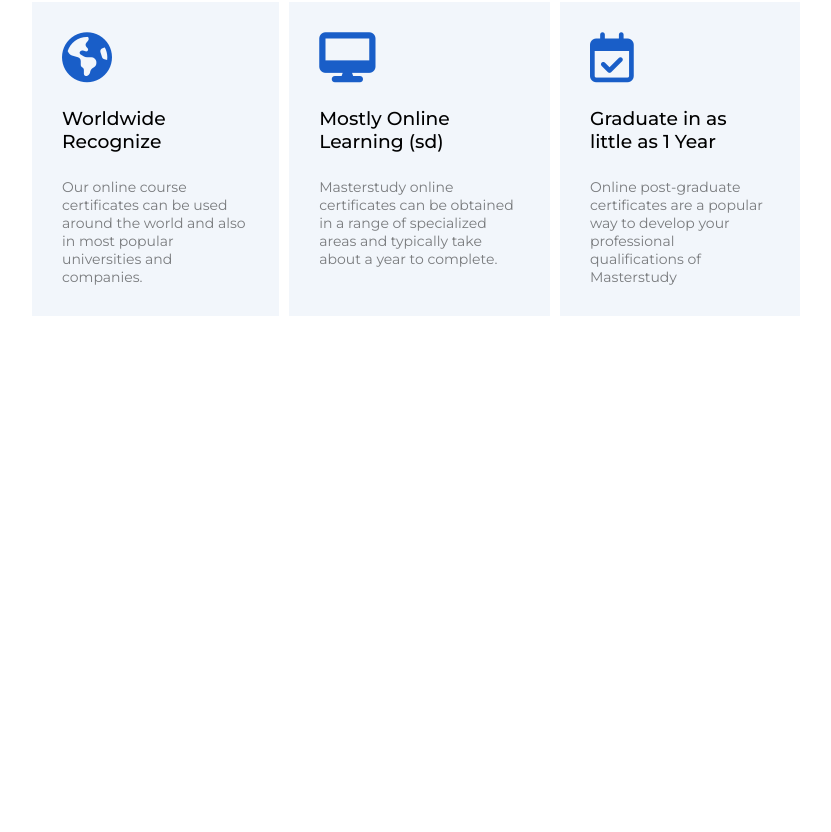
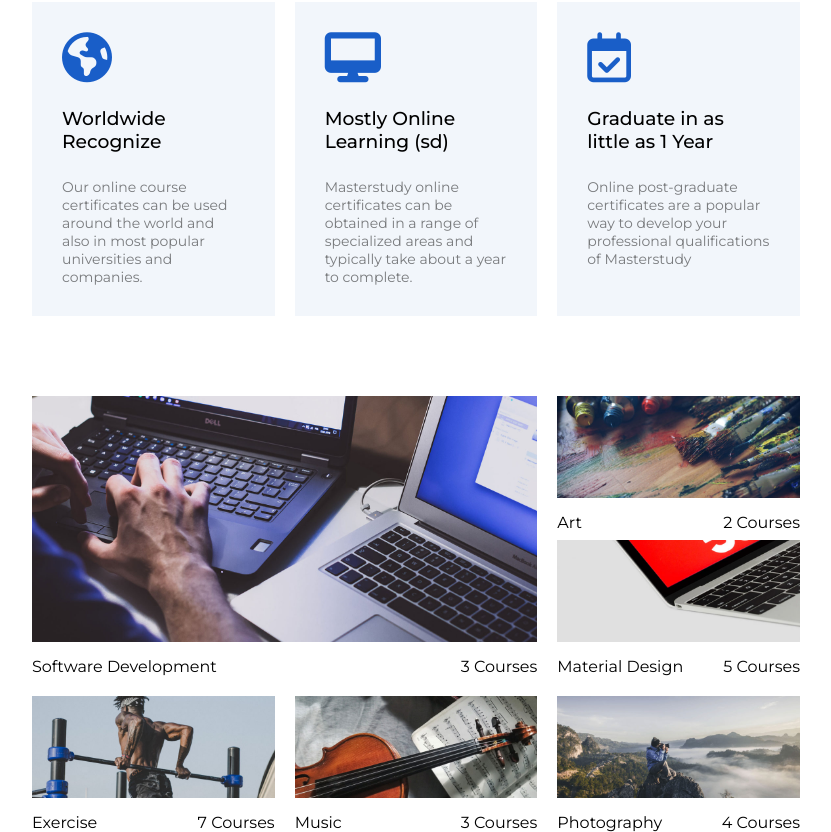
Before and after one commit to michelearcopinto/proj-html-vuejs, a Vue app: page / in a window 1280 px wide. Shown: the part 656-1488 px from the top of the page, without its empty margins (224-1055 px from the left). Before the commit the page ends 1092 px from the top, so only its background shows below. Built offline with nearby package versions, Linux system fonts and the light colour scheme.

Commit message:
feat: courses grid done

```diff
--- a/src/components/AppMain.vue
+++ b/src/components/AppMain.vue
@@ -1,10 +1,11 @@
 <script>
-// import
+import { store } from "../store";
 
 export default {
   name: "AppMain",
   data() {
     return {
+      store,
       cardsArray: [
         {
           icon: "fa-solid fa-earth-americas",
@@ -78,7 +79,30 @@ export default {
       </div>
     </section>
     <section id="courses-grid">
-      <div></div>
+      <div
+        v-for="course in store.coursesGridArray"
+        class="category-card"
+        :class="course.doubleCourse ? 'double-card' : ''"
+      >
+        <div>
+          <figure>
+            <img :src="course.imgPath" alt="" />
+          </figure>
+          <div class="category-infos">
+            <span>{{ course.nameCategory }}</span>
+            <span> {{ course.courses.length }} Courses</span>
+          </div>
+        </div>
+        <div>
+          <figure v-show="course.doubleCourse">
+            <img :src="course.imgPath2" alt="" />
+          </figure>
+          <div v-show="course.doubleCourse" class="category-infos">
+            <span>{{ course.nameCategory2 }}</span>
+            <span> {{ course.courses2.length }} Courses</span>
+          </div>
+        </div>
+      </div>
     </section>
   </main>
 </template>
@@ -86,6 +110,12 @@ export default {
 <style lang="scss" scoped>
 @use "../styles/partials/variables" as *;
 @use "../styles/partials/mixins" as *;
+
+.double-card {
+  display: flex;
+  flex-direction: column;
+  justify-content: space-between;
+}
 
 main {
   width: 60%;
@@ -163,10 +193,11 @@ main {
 
   #cta-cards {
     display: flex;
-    gap: 10px;
-    margin-bottom: 120px;
+    gap: 20px;
+    margin-bottom: 80px;
 
     div {
+      width: calc(100% / 3);
       background-color: $background-cta-card;
       padding: 30px;
       display: flex;
@@ -195,6 +226,40 @@ main {
   }
 
   #courses-grid {
+    display: flex;
+    flex-wrap: wrap;
+    gap: 20px;
+
+    .category-card {
+      width: calc((100% / 3) - 20px + (20px / 3));
+
+      &:hover {
+        cursor: pointer;
+      }
+
+      figure {
+        overflow: hidden;
+
+        img {
+          transition: transform 0.4s ease;
+        }
+
+        &:hover img {
+          transform: scale(1.05);
+        }
+      }
+
+      .category-infos {
+        width: 100%;
+        display: flex;
+        justify-content: space-between;
+        padding-top: 15px;
+      }
+    }
+
+    .category-card:first-child {
+      width: calc((100% / 3) * 2 - 20px + (20px / 3 * 2));
+    }
   }
 }
 </style>
--- a/src/store.js
+++ b/src/store.js
@@ -3,160 +3,167 @@ import { reactive } from "vue";
 export const store = reactive({
   coursesGridArray: [
     {
-      imgPath: "./assets/img/cat_1-1540x750.jpg",
+      imgPath: "./src/assets/img/cat_1-1540x750.jpg",
       nameCategory: "Software Development",
+      doubleCourse: false,
       courses: [
         {
-          imgPath: "./assets/img/c_1-software-development.png",
+          imgPath: "./src/assets/img/c_1-software-development.png",
           nameCourse: "Web Coding and Apache Basics theory",
           average_vote: 5,
         },
         {
-          imgPath: "./assets/img/c_2-software-development.jpeg",
+          imgPath: "./src/assets/img/c_2-software-development.jpeg",
           nameCourse: "Engine Creating on Unity from PRO",
           average_vote: 0,
         },
         {
-          imgPath: "./assets/img/c_3-software-development.jpeg",
+          imgPath: "./src/assets/img/c_3-software-development.jpeg",
           nameCourse: "Console Development Basics with Unity",
           average_vote: 4,
         },
       ],
+      courses2: [],
     },
     {
-      imgPath: "./assets/img/cat_2-544x322.jpg",
+      imgPath: "./src/assets/img/cat_2-740x310.jpg",
       nameCategory: "Art",
+      imgPath2: "./src/assets/img/cat_3-740x310.jpg",
+      nameCategory2: "Material Design",
+      doubleCourse: true,
       courses: [
         {
-          imgPath: "./assets/img/c_1-art.jpg",
+          imgPath: "./src/assets/img/c_1-art.jpg",
           nameCourse: "Interior design concepts Masterclass",
           average_vote: 4,
         },
         {
-          imgPath: "./assets/img/c_2-art.png",
+          imgPath: "./src/assets/img/c_2-art.png",
           nameCourse: "Let`s paint Van Gogh`s Starry Night",
           average_vote: 0,
         },
       ],
-    },
-    {
-      imgPath: "./assets/img/cat_3-740x310.jpg",
-      nameCategory: "Material Design",
-      courses: [
+      courses2: [
         {
-          imgPath: "./assets/img/c_1-material-design.png",
+          imgPath: "./src/assets/img/c_1-material-design.png",
           nameCourse: "Basics of MasterStudy",
           average_vote: 5,
         },
         {
-          imgPath: "./assets/img/c_2-material-design.png",
+          imgPath: "./src/assets/img/c_2-material-design.png",
           nameCourse: "Vector Design Basics Masterclass",
           average_vote: 5,
         },
         {
-          imgPath: "./assets/img/c_3-material-design.png",
+          imgPath: "./src/assets/img/c_3-material-design.png",
           nameCourse: "How to Design Components Right",
           average_vote: 3,
         },
         {
-          imgPath: "./assets/img/c_4-material-design.png",
+          imgPath: "./src/assets/img/c_4-material-design.png",
           nameCourse: "Minimalism, How to make things simpler",
           average_vote: 0,
         },
         {
-          imgPath: "./assets/img/c_5-material-design.png",
+          imgPath: "./src/assets/img/c_5-material-design.png",
           nameCourse: "Choosing Filament Color for Concept",
           average_vote: 4,
         },
       ],
     },
     {
-      imgPath: "./assets/img/cat_4-740x310.jpg",
+      imgPath: "./src/assets/img/cat_4-740x310.jpg",
       nameCategory: "Exercise",
+      doubleCourse: false,
       courses: [
         {
-          imgPath: "./assets/img/c_1-exercise.jpeg",
+          imgPath: "./src/assets/img/c_1-exercise.jpeg",
           nameCourse: "Road Bike Manual or How to Be a Champion",
           average_vote: 4,
         },
         {
-          imgPath: "./assets/img/c_2-exercise.png",
+          imgPath: "./src/assets/img/c_2-exercise.png",
           nameCourse: "Weight Training Courses with Any Di",
           average_vote: 0,
         },
         {
-          imgPath: "./assets/img/c_3-exercise.png",
+          imgPath: "./src/assets/img/c_3-exercise.png",
           nameCourse: "Swimming Sport Tricks for Beginner",
           average_vote: 2,
         },
         {
-          imgPath: "./assets/img/c_4-exercise.png",
+          imgPath: "./src/assets/img/c_4-exercise.png",
           nameCourse: "Skiing basic Instruction and Videos",
           average_vote: 4,
         },
         {
-          imgPath: "./assets/img/c_5-exercise.png",
+          imgPath: "./src/assets/img/c_5-exercise.png",
           nameCourse: "Run Forest, Run! How to create Running Route",
           average_vote: 0,
         },
         {
-          imgPath: "./assets/img/c_6-exercise.png",
+          imgPath: "./src/assets/img/c_6-exercise.png",
           nameCourse: "Success Bodybuilding with Protein Nutrition",
           average_vote: 0,
         },
         {
-          imgPath: "./assets/img/c_7-exercise.jpg",
+          imgPath: "./src/assets/img/c_7-exercise.jpg",
           nameCourse: "Fitness Blender 15 Minute Fast Workout",
           average_vote: 0,
         },
       ],
+      courses2: [],
     },
     {
-      imgPath: "./assets/img/cat_5-740x310.jpg",
+      imgPath: "./src/assets/img/cat_5-740x310.jpg",
       nameCategory: "Music",
+      doubleCourse: false,
       courses: [
         {
-          imgPath: "./assets/img/c_1-material-design.png",
+          imgPath: "./src/assets/img/c_1-material-design.png",
           nameCourse: "How to be a DJ? Make Electronic Music",
           average_vote: 5,
         },
         {
-          imgPath: "./assets/img/c_2-material-design.png",
+          imgPath: "./src/assets/img/c_2-material-design.png",
           nameCourse: "Learning Jazz like in San Francisco",
           average_vote: 5,
         },
         {
-          imgPath: "./assets/img/c_3-material-design.png",
+          imgPath: "./src/assets/img/c_3-material-design.png",
           nameCourse: "Music Theory basics for beginners",
           average_vote: 4,
         },
       ],
+      courses2: [],
     },
     {
-      imgPath: "./assets/img/cat_6-740x310.jpg",
+      imgPath: "./src/assets/img/cat_6-740x310.jpg",
       nameCategory: "Photography",
+      doubleCourse: false,
       courses: [
         {
-          imgPath: "./assets/img/c_1-photography.png",
+          imgPath: "./src/assets/img/c_1-photography.png",
           nameCourse: "How to get comfortable on camera",
           average_vote: 3,
         },
         {
-          imgPath: "./assets/img/c_2-photography.jpg",
+          imgPath: "./src/assets/img/c_2-photography.jpg",
           nameCourse: "Fashion Photography from professional",
           average_vote: 4,
         },
         {
-          imgPath: "./assets/img/c_3-photography.jpg",
+          imgPath: "./src/assets/img/c_3-photography.jpg",
           nameCourse: "How to Make Beautiful Landscape photos?",
           average_vote: 3,
         },
         {
-          imgPath: "./assets/img/c_4-photography.png",
+          imgPath: "./src/assets/img/c_4-photography.png",
           nameCourse: "Correct and Beautiful Design Interaction",
           average_vote: 0,
         },
       ],
+      courses2: [],
     },
   ],
 });
```
Also changed, not shown: src/assets/img/cat_2-544x322.jpg (deleted), src/assets/img/cat_2-740x310.jpg (added).
